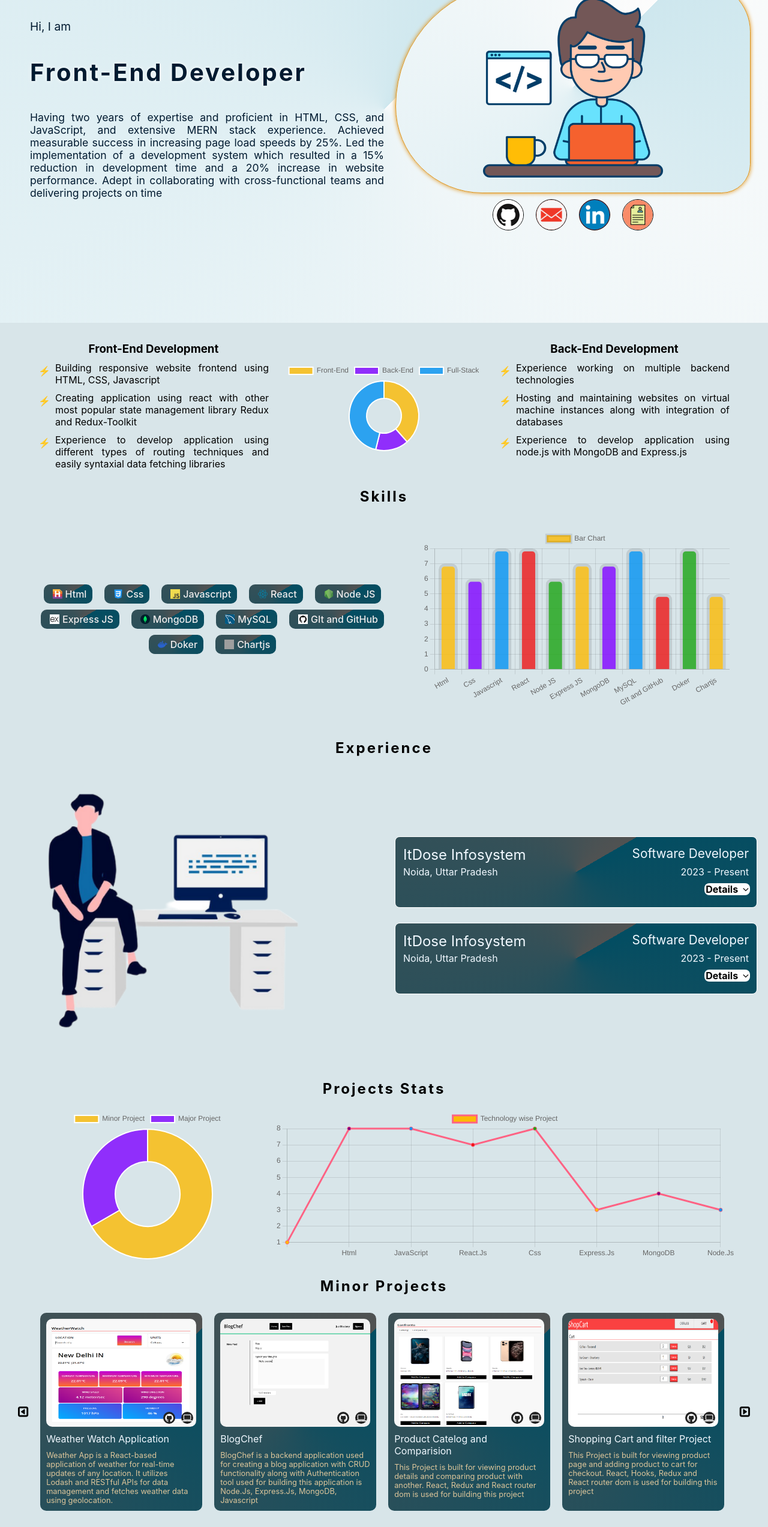
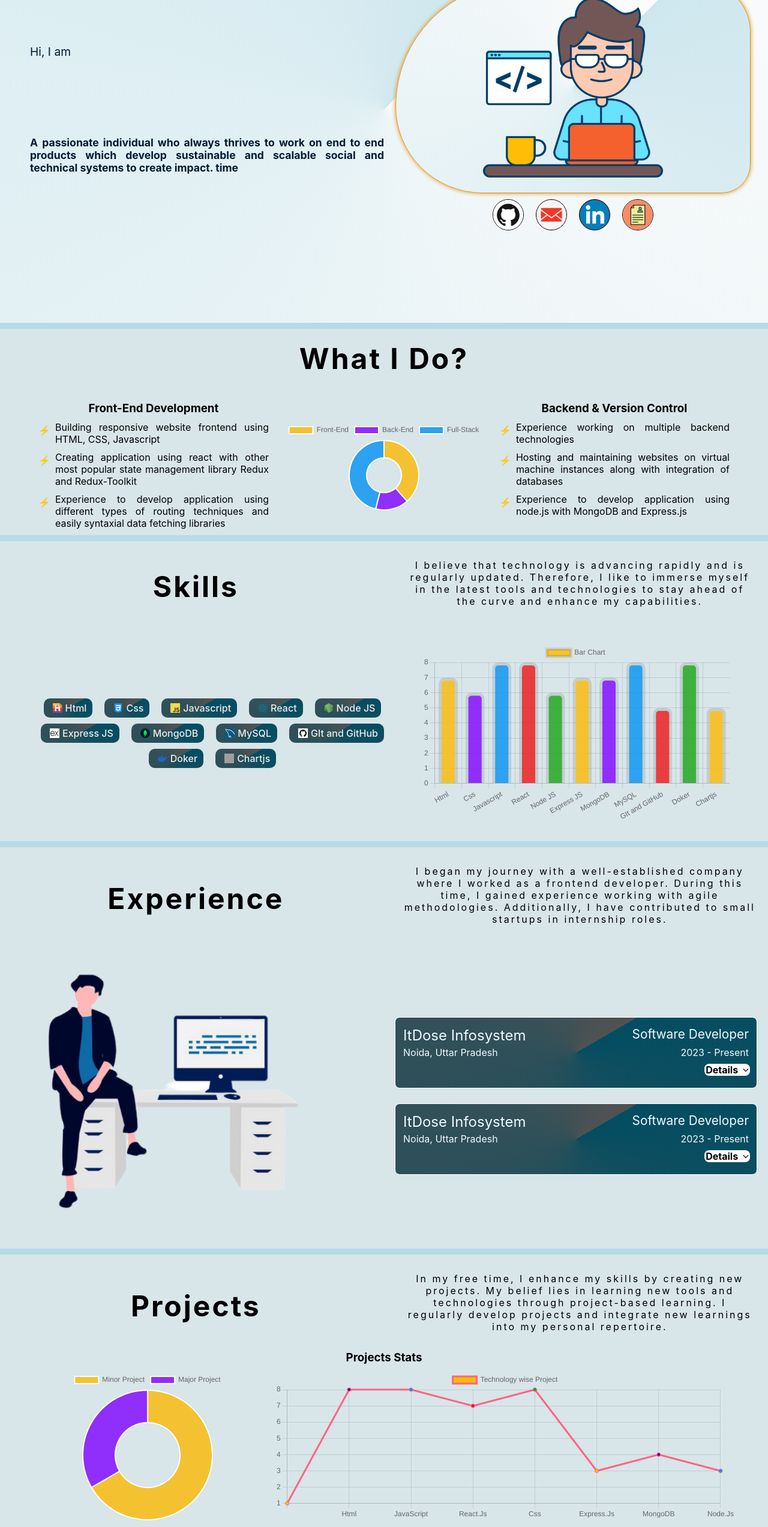
Before and after one commit to joinprakhar/frontend, a React (Create React App) app: page / in a window 1280 px wide. Shown: the part 234-2779 px from the top of the page at 60% size. Built offline with nearby package versions, Linux system fonts and the light colour scheme; grey boxes are pictures that could not be loaded.

Commit message:
education

```diff
--- a/src/App.css
+++ b/src/App.css
@@ -35,7 +35,40 @@ body {
   display: none;
 }
 
+.heading-cont-key {
+  display: flex;
+  justify-content: center;
+  align-items: center;
+  width: 100%;
+  border-top: 10px solid #b5dbe6;
+}
+
+.heading-div {
+  width: 100%;
+  overflow: hidden;
+  margin: 10px auto;
+  color: black;
+  text-align: center;
+  letter-spacing: 3px;
+  margin-top: 20px;
+  font-size: 3rem;
+}
+
+.heading-cont-div {
+  width: 90%;
+  overflow: hidden;
+  margin: 10px auto;
+  color: black;
+  text-align: center;
+  letter-spacing: 3px;
+  margin-top: 10px;
+  padding: 20px;
+}
+
 @media (max-width: 768px) {
+  .heading-cont-key {
+    flex-direction: column;
+  }
   .arrow-cont {
     width: 100%;
     display: flex;
--- a/src/Component/Banner.jsx
+++ b/src/Component/Banner.jsx
@@ -36,14 +36,10 @@ const Banner = () => {
       <div className="info-banner">
         <div className="banner-intro">Hi, I am</div>
         <div className="banner-name">{name}&nbsp;</div>
-        <div style={{ textAlign: "justify" }}>
-          Having two years of expertise and proficient in HTML, CSS, and
-          JavaScript, and extensive MERN stack experience. Achieved measurable
-          success in increasing page load speeds by 25%. Led the implementation
-          of a development system which resulted in a 15% reduction in
-          development time and a 20% increase in website performance. Adept in
-          collaborating with cross-functional teams and delivering projects on
-          time
+        <div style={{ textAlign: "justify", fontWeight: "700" }}>
+          A passionate individual who always thrives to work on end to end
+          products which develop sustainable and scalable social and technical
+          systems to create impact. time
         </div>
       </div>
       <div className="imageBanner">
--- /dev/null
+++ b/src/Component/CSS/Education.css
@@ -0,0 +1,34 @@
+.edu-main-cont {
+  display: flex;
+}
+/* .edu-main-cont :hover {
+  border: 1px solid black;
+} */
+
+.edu-send-cont {
+  display: flex;
+  flex-direction: column;
+  justify-content: flex-start;
+  align-items: center;
+  width: 32%;
+  margin: 10px auto;
+  background-color: #cee7ee;
+  color: white;
+  border: 2px solid rgb(255, 255, 255);
+  border-radius: 0.5rem;
+}
+
+.edu-send-cont h3 {
+  text-align: center;
+  color: black;
+}
+
+@media (max-width: 768px) {
+  .edu-main-cont {
+    flex-direction: column;
+  }
+
+  .edu-send-cont {
+    width: 98%;
+  }
+}
--- a/src/Component/CSS/Navbar.css
+++ b/src/Component/CSS/Navbar.css
@@ -95,16 +95,6 @@ a {
   margin: 5px 0;
 }
 
-.heading-div {
-  width: 100%;
-  overflow: hidden;
-  margin: 10px auto;
-  color: black;
-  text-align: center;
-  letter-spacing: 3px;
-  margin-top: 20px;
-}
-
 @media (max-width: 768px) {
   .navbar-menu {
     flex-direction: column;
--- /dev/null
+++ b/src/Component/Education.jsx
@@ -0,0 +1,79 @@
+import React from "react";
+import "./CSS/Education.css";
+
+const Education = () => {
+  return (
+    <div className="edu-main-cont">
+      <div className="edu-send-cont">
+        <h3>
+          <i class="fa fa-graduation-cap"></i> Education
+        </h3>
+        <div className="company-cont">
+          <div className="company-details">
+            <span className="comp-name">Bachelor of Technology</span>
+            {/* <span className="comp-post">Software Developer</span> */}
+          </div>
+          <div className="company-profile">
+            <span>Indian Institute of Carpet Technology</span>
+          </div>
+          <div className="company-details">
+            <span>Bhadohi, Uttar Pradesh</span>
+            <span>2016-2020</span>
+          </div>
+        </div>
+        <div className="company-cont">
+          <div className="company-details">
+            <span className="comp-name">High School & Intermediate</span>
+            {/* <span className="comp-post">Software Developer</span> */}
+          </div>
+          <div className="company-profile">
+            <span>Jawahar Navodaya Vidyalay</span>
+          </div>
+          <div className="company-details">
+            <span>Gyanpur, Bhadohi, Uttar Pradesh</span>
+            <span>2012-2016</span>
+          </div>
+        </div>
+      </div>
+      <div className="edu-send-cont">
+        <h3>
+          <i class="fa fa-file-text-o"></i>&nbsp;Certifications
+        </h3>
+        <div className="company-cont">
+          <div className="company-details">
+            <span className="comp-name">Full Stack Development</span>
+            {/* <span className="comp-post">Software Developer</span> */}
+          </div>
+          <div className="company-profile">
+            <span>KnowledgeHut Upgrad</span>
+          </div>
+          <div className="company-details">
+            <span>New Delhi</span>
+            <span>2022</span>
+          </div>
+        </div>
+      </div>
+      <div className="edu-send-cont">
+        <h3>
+          <i class="fa fa-rocket"></i>&nbsp;Awards
+        </h3>
+        <div className="company-cont">
+          <div className="company-details">
+            <span className="comp-name">
+              National Talent Search Scholarship
+            </span>
+          </div>
+          <div className="company-profile">
+            <span>NCERT</span>
+          </div>
+          <div className="company-details">
+            <span>New Delhi</span>
+            <span>259 Rank (All India)</span>
+          </div>
+        </div>
+      </div>
+    </div>
+  );
+};
+
+export default Education;
--- a/src/Component/Navbar.jsx
+++ b/src/Component/Navbar.jsx
@@ -5,6 +5,7 @@ import Skills from "./Skills";
 import Projects from "./Projects";
 import Experience from "./Experience";
 import WhatIDo from "./WhatIDo";
+import Education from "./Education";
 
 const Navbar = () => {
   const headerRef = useRef(null);
@@ -54,7 +55,7 @@ const Navbar = () => {
           <ul className={`navbar-menu ${isOpen ? "active" : ""}`}>
             <NavItem
               title="Home"
-              link="/"
+              link="home"
               scrollToProjects={scrollToProjects}
             />
             <NavItem
@@ -82,22 +83,60 @@ const Navbar = () => {
           </ul>
         </div>
       </nav>
-      <div className="pageBanner">
+      <div className="pageBanner" id="home">
         <Banner />
       </div>
+      <div className="heading-cont-key">
+        <h2 id="experience" className="heading-div">
+          What I Do?
+        </h2>
+      </div>
       <WhatIDo />
+      <div className="heading-cont-key">
         <h2 className="heading-div" id="skill">
           Skills
         </h2>
+        <p className="heading-cont-div">
+          I believe that technology is advancing rapidly and is regularly
+          updated. Therefore, I like to immerse myself in the latest tools and
+          technologies to stay ahead of the curve and enhance my capabilities.
+        </p>
+      </div>
+
       <Skills />
+      <div className="heading-cont-key">
         <h2 id="experience" className="heading-div">
           Experience
         </h2>
+        <p className="heading-cont-div">
+          I began my journey with a well-established company where I worked as a
+          frontend developer. During this time, I gained experience working with
+          agile methodologies. Additionally, I have contributed to small
+          startups in internship roles.
+        </p>
+      </div>
       <Experience />
+      <div className="heading-cont-key">
         <h2 id="project" className="heading-div">
+          Projects
+        </h2>
+        <p className="heading-cont-div">
+          In my free time, I enhance my skills by creating new projects. My
+          belief lies in learning new tools and technologies through
+          project-based learning. I regularly develop projects and integrate new
+          learnings into my personal repertoire.
+        </p>
+      </div>
+      <h3 className="" style={{ textAlign: "center" }}>
         Projects Stats
+      </h3>
+      <Projects />
+      <div className="heading-cont-key">
+        <h2 id="experience" className="heading-div">
+          Education, Certification and Awards
         </h2>
-      <Projects />
+      </div>
+      <Education />
     </>
   );
 };
--- a/src/Component/Projects.jsx
+++ b/src/Component/Projects.jsx
@@ -20,7 +20,9 @@ const Projects = () => {
           <SkillWiseProject />
         </div>
       </div>
-      <h2 className="heading-div">Minor Projects</h2>
+      <h3 className="" style={{ textAlign: "center" }}>
+        Minor Projects
+      </h3>
       <div className="project-container">
         <Carousel arrow={"white"}>
           {MiniProject &&
@@ -29,7 +31,9 @@ const Projects = () => {
             })}
         </Carousel>
       </div>
-      <h2 className="heading-div">Major Projects</h2>
+      <h3 className="" style={{ textAlign: "center" }}>
+        Major Projects
+      </h3>
       <div
         style={{
           display: "flex",
--- a/src/Component/WhatIDo.jsx
+++ b/src/Component/WhatIDo.jsx
@@ -27,7 +27,7 @@ const WhatIDo = () => {
         <EndWise />
       </div>
       <div className="wid-back">
-        <h3 className="wid-title">Back-End Development</h3>
+        <h3 className="wid-title">Backend & Version Control</h3>
         <ul class="custom-list">
           <li>Experience working on multiple backend technologies</li>
           <li>
```
Lines whose indentation alone changed are shown as unchanged.
